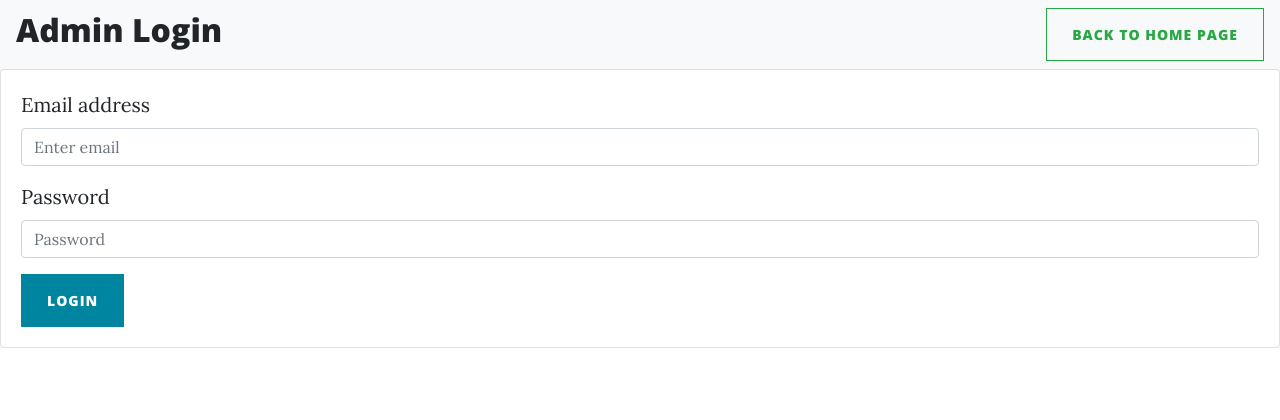
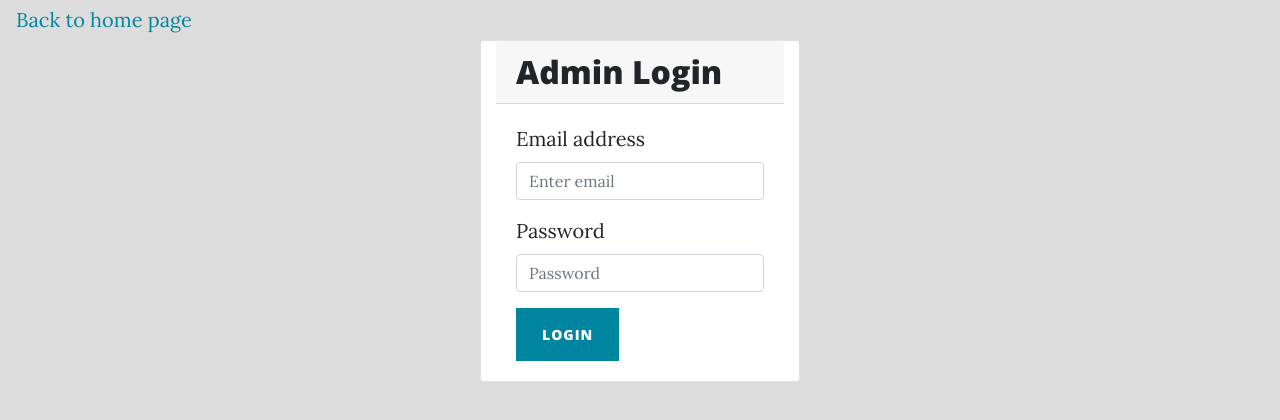
Before and after one commit to lesijay/a-simple-blog-lesi1, a website: page adminlogin.html in a window 1280 px wide. Drawn offline with nearby package versions, Linux system fonts and the light colour scheme.

Commit message:
update admin login page

```diff
--- a/adminlogin.html
+++ b/adminlogin.html
@@ -23,18 +23,14 @@
 
   </head>
 
-  <body>
-  <header class=>
-      <nav class="navbar navbar-light bg-light">
-          <h2>Admin Login</h2>
-          <form class="form-inline">
-              <a class="btn btn-outline-success" href="index.html">Back to home page</a>
-          </form>
-        </nav>
-  </header>
-  <div class="card">
-    <div class="card-body">
-        <form action="admindashboard.html">
+  <body style="background-color:gainsboro">
+    <header>
+      <a class=" navbar navbar-brand" href="index.html">Back to home page</a>
+    </header>
+    <section class="container card" style="width: 20rem;">
+        <h2 class="card-header">Admin Login</h2>
+         <div class="card-body">
+           <form action="admindashboard.html">
                 <div class="form-group">
                   <label for="exampleInputEmail1">Email address</label>
                   <input type="email" class="form-control" id="exampleInputEmail1" aria-describedby="emailHelp" placeholder="Enter email" required>
@@ -44,10 +40,9 @@
                   <input type="password" class="form-control" id="exampleInputPassword1" placeholder="Password" required>
                 </div>
                 <button type="submit" class="btn btn-primary">Login</button>
-              </form>
-
-    </div>
-  </div>
+            </form>
+        </div>
+      </section>
 
 
 </body>
```
